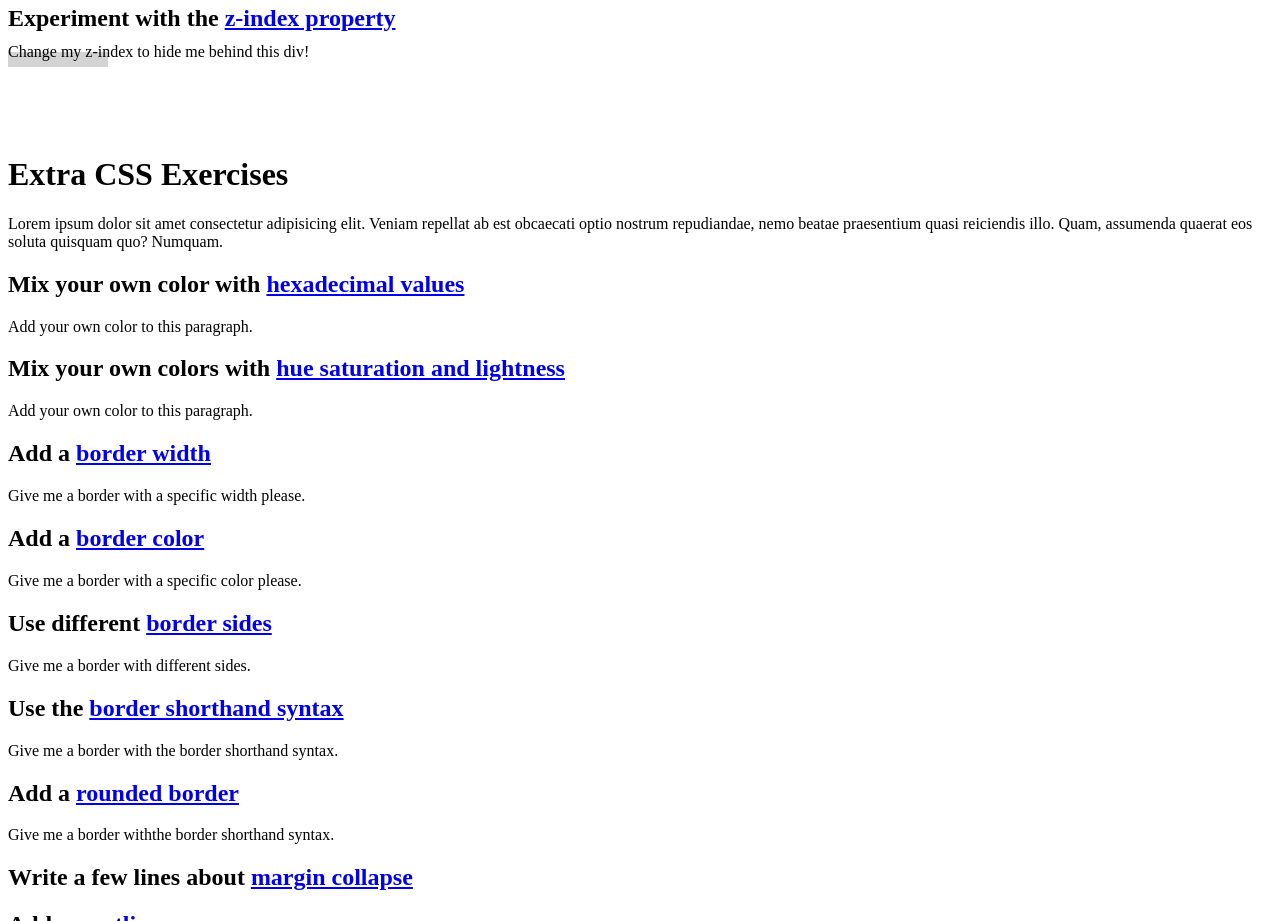
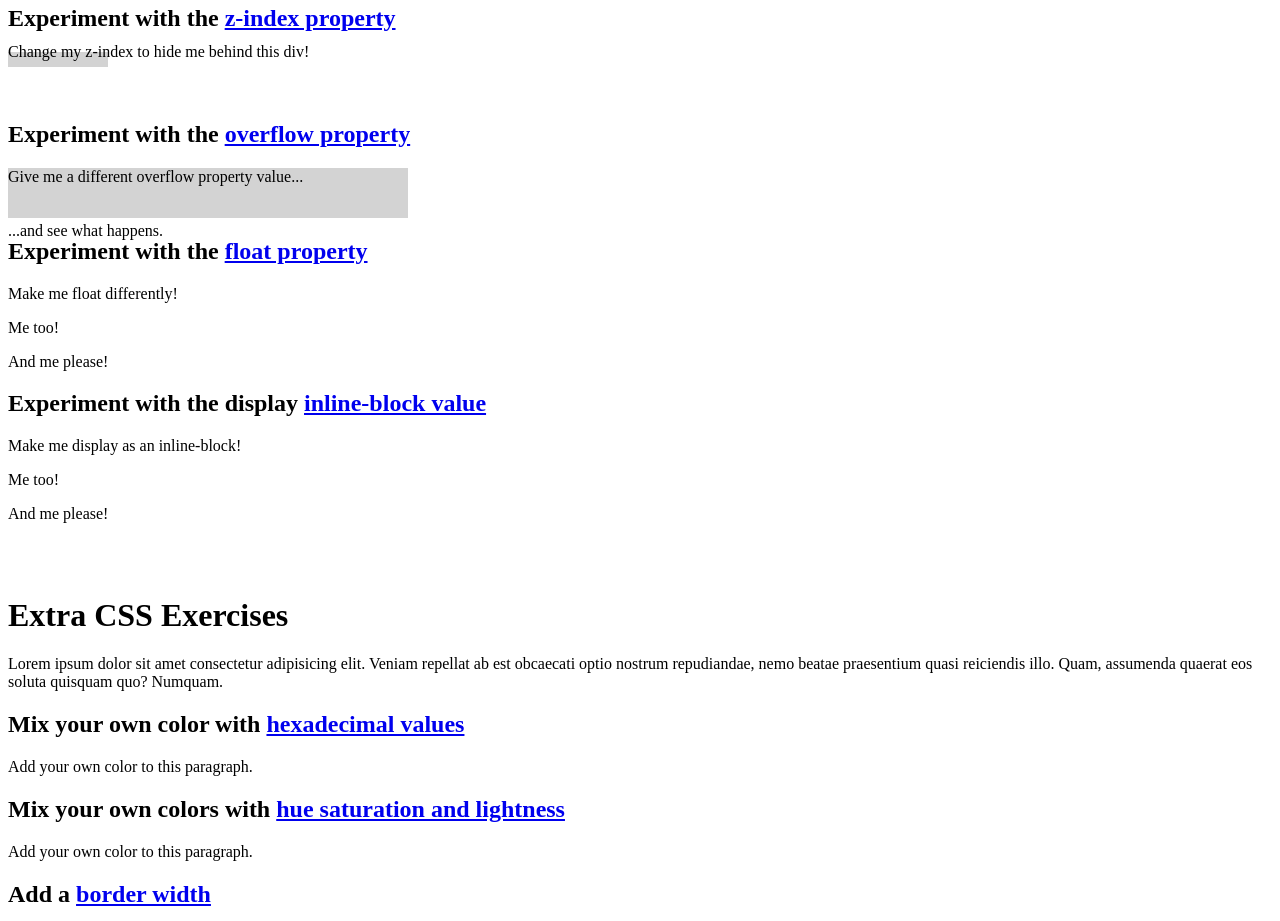
Before and after one commit to siinch/logbog-skabelon, a plain HTML site: page client/exercises/css.html in a window 1280 px wide. Shown: the part 3320-4241 px from the top of the page. Drawn offline with Linux system fonts and the light colour scheme.

Commit message:
few more css exercises

```diff
--- a/client/exercises/css.html
+++ b/client/exercises/css.html
@@ -432,7 +432,48 @@
             <p id="z-index-exercise">Change my z-index to hide me behind this div!</p>
         </div>
 
-        <br>
+        <!-- overflow -->
+        <div>
+            <style>
+                #overflow-exercise {
+                    background-color: lightgray;
+                    height: 50px;
+                    width: 400px;
+                    /* write your answer here */
+                }
+            </style>
+            <h2>Experiment with the <a href="https://www.w3schools.com/css/css_overflow.asp">overflow property</a></h2>
+            <p id="overflow-exercise">Give me a different overflow property value...  <br><br><br> ...and see what happens.</p>
+        </div>
+
+        <!-- float -->
+        <div>
+            <style>
+                .float-exercise {
+                    /* write your answer here */
+                }
+            </style>
+            <h2>Experiment with the <a href="https://www.w3schools.com/css/css_float.asp">float property</a></h2>
+            <p class="float-exercise">Make me float differently!</p>
+            <p class="float-exercise">Me too!</p>
+            <p class="float-exercise">And me please!</p>
+        </div>
+
+        <!-- inline-block -->
+        <div>
+            <style>
+                .inline-block-exercise {
+                    width: 300px;
+                    /* write your answer here */
+                }
+            </style>
+            <h2>Experiment with the display <a href="https://www.w3schools.com/css/css_inline-block.asp">inline-block  value</a></h2>
+            <p class="inline-block-exercise">Make me display as an inline-block!</p>
+            <p class="inline-block-exercise">Me too!</p>
+            <p class="inline-block-exercise">And me please!</p>
+        </div>
+
+        <br><br>
         <h1>Extra CSS Exercises</h1>
         <p>
             Lorem ipsum dolor sit amet consectetur adipisicing elit. Veniam repellat ab est obcaecati optio nostrum repudiandae, nemo beatae praesentium quasi reiciendis illo. Quam, assumenda quaerat eos soluta quisquam quo? Numquam.
```
